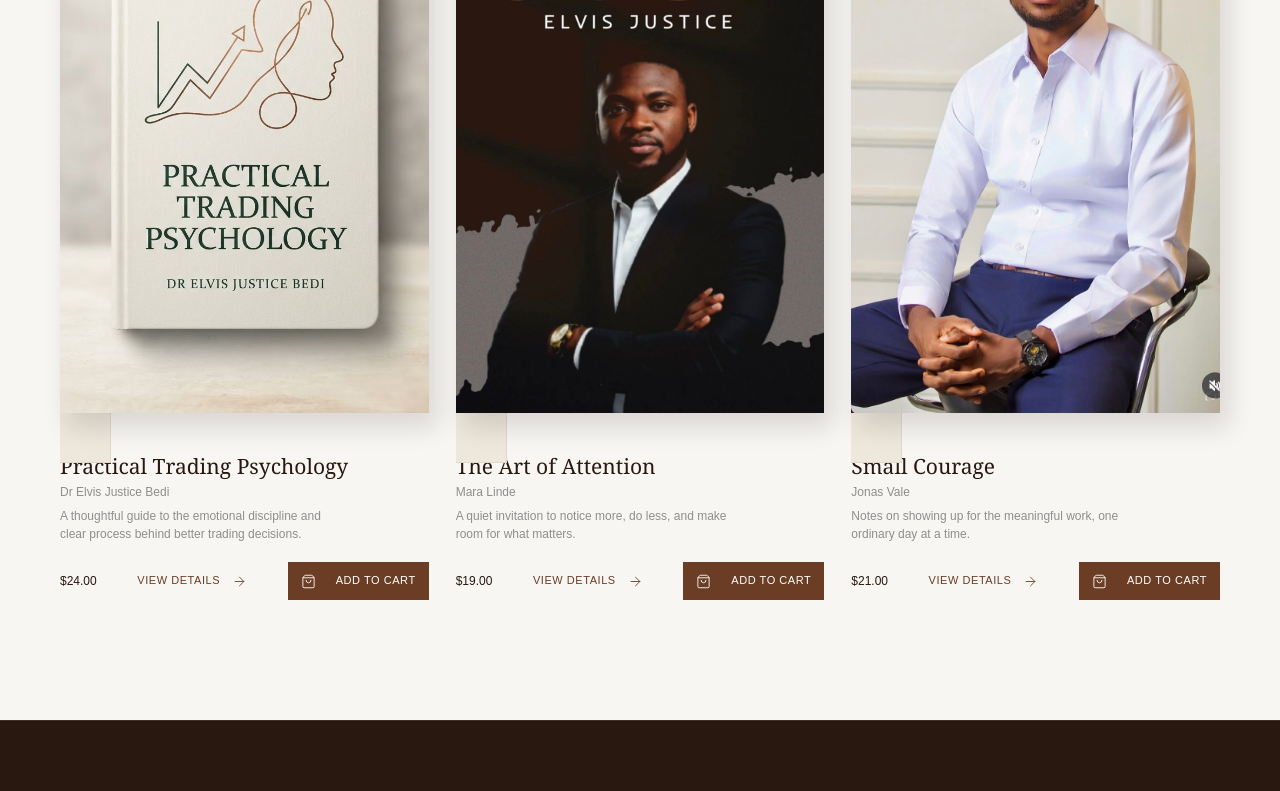
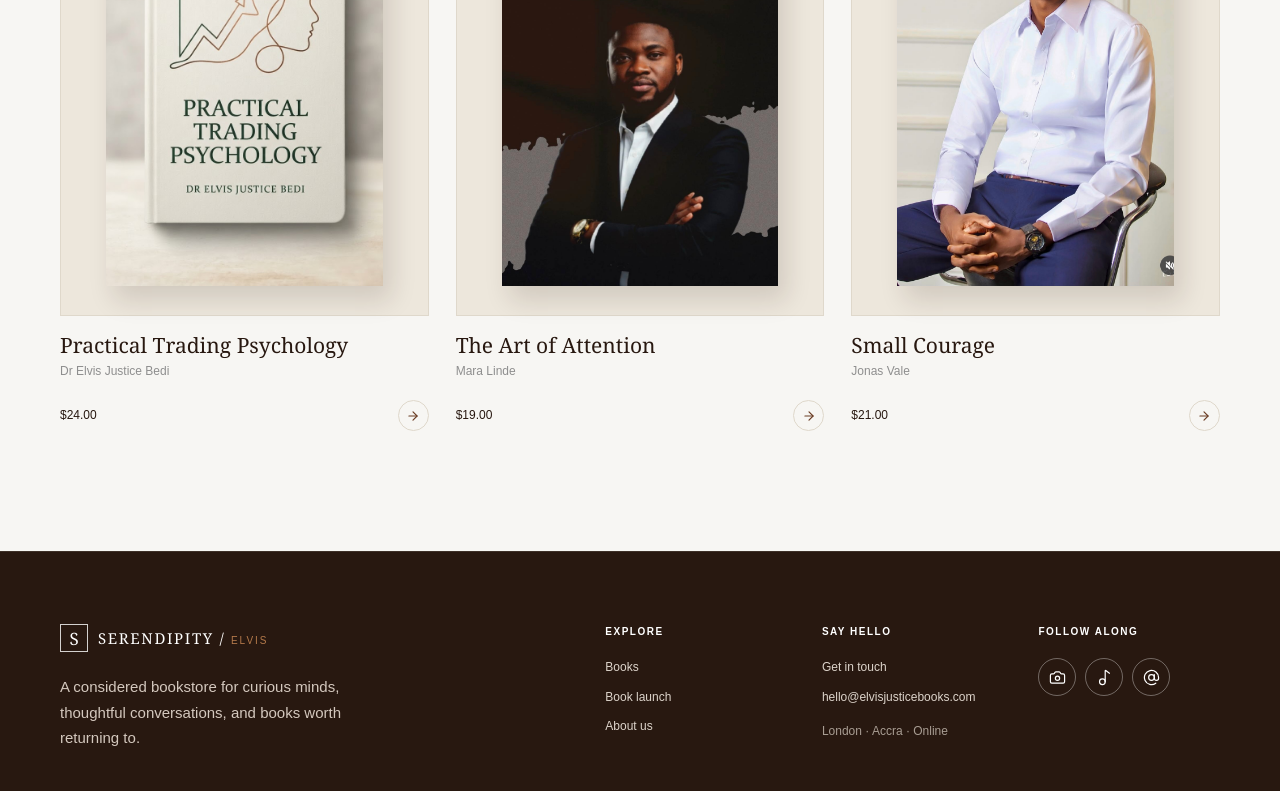
Before and after one commit to Sliver14/elvis, a Next.js app: page /books in a window 1280 px wide. Shown: the part 731-1522 px from the top of the page. Built offline with nearby package versions, Linux system fonts and the light colour scheme; no server answers; the database is empty.

Commit message:
style: harmonize books catalog cards with home page layout and alignment

```diff
--- a/app/globals.css
+++ b/app/globals.css
@@ -946,31 +946,15 @@ img,
   pointer-events: none;
 }
 
-.catalog-grid .card-cover-wrap {
-  padding-inline: 50px;
-}
-
-.book-description {
-  max-width: 280px;
-  line-height: 1.5;
-}
-
-.book-card-actions {
-  display: flex;
-  align-items: center;
-  gap: 12px;
-  flex-wrap: wrap;
-  margin-top: 14px;
-}
-
-.add-book-button {
-  font-size: 11px;
-  padding: 9px 12px;
-}
-
-.add-book-button svg, .detail-purchase svg {
-  width: 15px;
-  height: 15px;
+.book-card-link {
+  text-decoration: none;
+  color: inherit;
+  display: block;
+}
+
+.book-card-link:focus-visible {
+  outline: 2px solid var(--accent);
+  outline-offset: 4px;
 }
 
 .empty-state {
--- a/components/views/catalog-view.tsx
+++ b/components/views/catalog-view.tsx
@@ -2,12 +2,12 @@
 
 import { useMemo, useState } from 'react'
 import Link from 'next/link'
-import { ArrowRight, ChevronDown, Search, ShoppingBag } from 'lucide-react'
+import { ArrowRight, ChevronDown, Search } from 'lucide-react'
 import { useStore } from '@/components/store-provider'
 import { Cover } from '@/components/book-cover'
 
 export function CatalogView() {
-  const { booksList, addToCart } = useStore()
+  const { booksList } = useStore()
   const [query, setQuery] = useState('')
   const [category, setCategory] = useState('All books')
 
@@ -53,32 +53,26 @@ export function CatalogView() {
       </div>
 
       {filtered.length ? (
-        <div className="book-grid catalog-grid">
+        <div className="book-grid">
           {filtered.map((book) => (
-            <article className="book-card" key={book.id}>
-              <Link href={`/books/${book.id}`} className="card-cover-wrap" aria-label={`View ${book.title}`}>
+            <Link href={`/books/${book.id}`} key={book.id} className="book-card-link">
+              <article className="book-card">
+                <div className="card-cover-wrap">
                   <Cover book={book} />
                   <span className="card-category">{book.category}</span>
-              </Link>
+                </div>
                 <div className="book-card-meta">
-                <h3>
-                  <Link href={`/books/${book.id}`} className="book-title-link">
-                    {book.title}
-                  </Link>
-                </h3>
+                  <h3>{book.title}</h3>
                   <p>{book.author}</p>
-                <p className="book-description">{book.description}</p>
-                <div className="book-card-actions">
+                  <div>
                     <span>{book.price}</span>
-                  <Link href={`/books/${book.id}`} className="text-button">
-                    View details <ArrowRight />
-                  </Link>
-                  <button className="button button-dark add-book-button" onClick={() => addToCart(book)}>
-                    <ShoppingBag /> Add to cart
-                  </button>
+                    <span className="round-arrow" aria-label={`View ${book.title}`}>
+                      <ArrowRight />
+                    </span>
                   </div>
                 </div>
               </article>
+            </Link>
           ))}
         </div>
       ) : (
```
Lines whose indentation alone changed are shown as unchanged.
